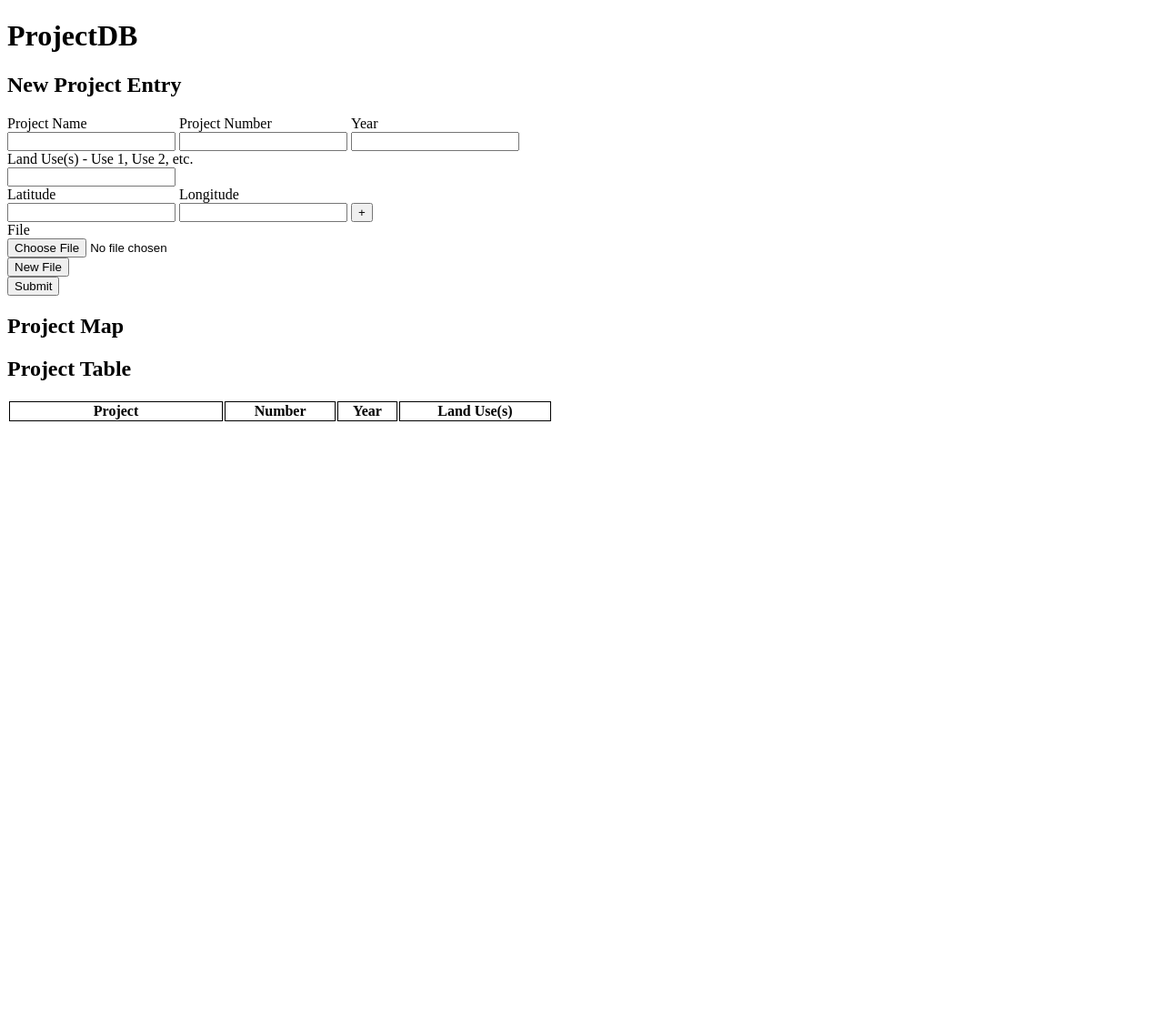
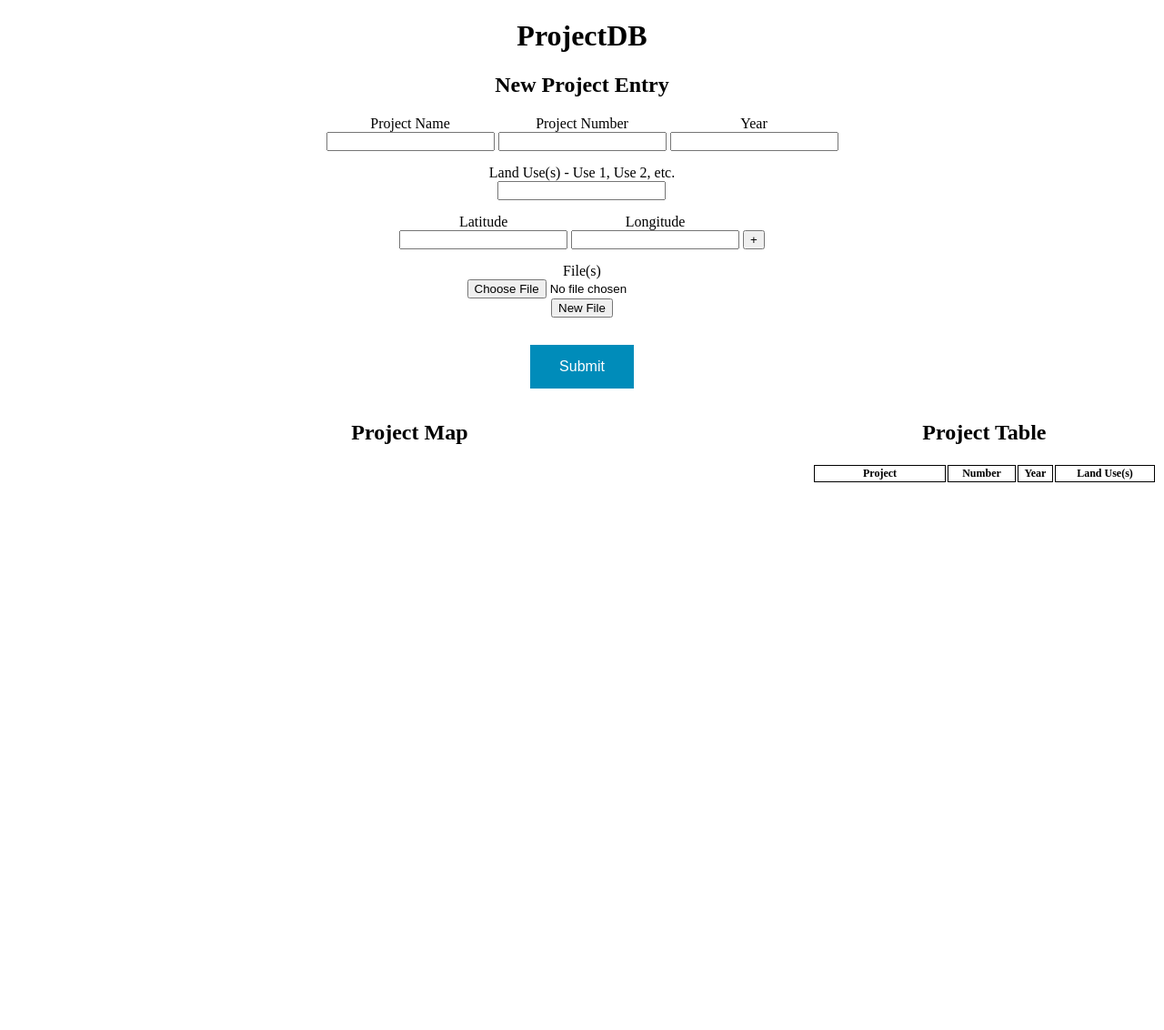
Before and after one commit to cbodonnell/ProjectDB, a Flask app: template templates/index.html in a window 1280 px wide. Shown: the whole page at 91% size. Before the commit the page ends 463 px from the top, so only its background shows below. Run offline with Flask 2, Linux system fonts and the light colour scheme; the template is opened without the code that fills it, so the values that code supplies are empty; some libraries are stand-ins or nearby versions.

Commit message:
lots of styling
General updates to the look and feel of application (centering, spacing, etc).

Shiny new submit button!

```diff
--- a/server.py
+++ b/server.py
@@ -1,28 +1,38 @@
-''' --- TODO ---
-    Account for entries with no files
-    Allow for multiple file entries
-    Add query form
-    Add table of projects (delete, select, etc.)
+'''
+# --- TODO ---
+Change lane use form to dropdown with an option of other/custom if use has not been identified
+Lane uses will be stored in a second database (or new table in data.db?)
+Add query form (map and table respond)
+Add table of projects (delete, select, etc.)
 '''
 
-# Import flask
-from flask import Flask, flash, request, render_template, redirect, url_for
-from flask_googlemaps import Map, GoogleMaps
-
-# Create instance of Flask
-app = Flask(__name__)
+# --- IMPORTS ---
 
 # Import modules
 import sqlite3
 import os
+# Import flask and other objects/functions
+from flask import Flask, flash, request, render_template, redirect
 from werkzeug.utils import secure_filename
+from flask_googlemaps import Map, GoogleMaps
+
+# --- PROJECT SETTINGS ---
+
+INITIAL_QUERY = 'SELECT * FROM projects'
+UPLOAD_FOLDER = 'static\\projectfiles'
+ALLOWED_EXTENSIONS = set(['pdf', 'xls', 'xlsx', 'doc', 'docx', 'ppt', 'pptx'])
+
+# --- FLASK ---
+
+# Create instance of Flask
+app = Flask(__name__)
+app.config['UPLOAD_FOLDER'] = UPLOAD_FOLDER
+
+# --- GOOGLE MAPS API ---
 
 GoogleMaps(app, key="AIzaSyCXQrHx19mk6AFy8wny93mhdBslSNxptbw")
 
-UPLOAD_FOLDER = 'static\\projectfiles'
-ALLOWED_EXTENSIONS = set(['pdf', 'xls', 'xlsx', 'doc', 'docx', 'ppt', 'pptx'])
-
-app.config['UPLOAD_FOLDER'] = UPLOAD_FOLDER
+# --- URL REQUESTS ---
 
 # Assign a function to a URL
 # Index function
@@ -45,11 +55,7 @@ def mapview():
                         use text,
                         lat decimal,
                         lng decimal,
-			filePath text)''')
-##        sampleData = [('Kings/Flatbush Parking', '26179.00', 2017, 'Destination Retail', 40.6460, -73.9561, 'example.pdf'),
-##                      ('Bobover School', '29586.00', 2017, 'School K-5', 40.6412, -73.9837, 'example.pdf'),
-##                      ('Lower Concourse North', '29753.00', 2016, 'Residential, Local Retail, Open Space', 40.8197, -73.9310, 'example.pdf')]
-##        c.executemany('INSERT INTO projects VALUES (?,?,?,?,?,?,?)', sampleData)
+                        filePath text)''')
         conn.commit()
 
     # Generate map and grab data
@@ -75,19 +81,15 @@ def hello_data():
     lat = float(request.form['lat'])
     lng = float(request.form['lng'])
 
-    # check if the post request has the file part
-    if 'file-1' not in request.files:
-        flash('No file part')
-    else:
-        files = []
-        for key in request.files:
-            file = request.files[key]
-            if file and allowed_file(file.filename):
-                if not os.path.exists(UPLOAD_FOLDER + '\\' + name):
-                    os.makedirs(UPLOAD_FOLDER + '\\' + name)
-                filename = secure_filename(file.filename)
-                file.save(os.path.join(app.config['UPLOAD_FOLDER'], name, filename))
-                files.append(file)
+    files = []
+    for key in request.files:
+        file = request.files[key]
+        if file and allowed_file(file.filename):
+            if not os.path.exists(UPLOAD_FOLDER + '\\' + name):
+                os.makedirs(UPLOAD_FOLDER + '\\' + name)
+            filename = secure_filename(file.filename)
+            file.save(os.path.join(app.config['UPLOAD_FOLDER'], name, filename))
+            files.append(file)
 
     conn = sqlite3.connect('data.db')
     c = conn.cursor()
@@ -108,25 +110,39 @@ def hello_data():
 
     return redirect(request.url)
 
+# --- FUNCTIONS ---
+
 # Function to generate map from DB
 def generate_map(conn, c):
     # Queries the database and creates a results array of marker dictionaries
-    c.execute('SELECT * FROM projects')
+    c.execute(INITIAL_QUERY)
     rows = c.fetchall()
     conn.close()
     results = []
     for row in rows:
-        fileEntry = ""
-        for file in row[6].split(", "):
-            fileEntry += '<div><a href="static/projectfiles/%s/%s" target="_blank">%s</a></div>' % (row[0], file, file.split("/")[-1])
+        name = row[0]
+        number = row[1]
         year = row[2]
+        use = row[3]
+        files = row[6]
+        if number == '':
+            numberEntry = ''
+        else:
+            numberEntry = '<p>Project #: %s</p>'
         if year == '':
             yearEntry = ''
         else:
             yearEntry = ' (%s)' % year
+        if use == '':
+            useEntry = ''
+        else:
+            useEntry = '<p>Land Use: %s</p>' % use
+        fileEntry = ''
+        for file in files.split(", "):
+            fileEntry += '<div><a href="static/projectfiles/%s/%s" target="_blank">%s</a></div>' % (name, file, file.split("/")[-1])
         entry = {'lat': row[4],
                  'lng': row[5],
-                 'infobox': '<h3>%s%s</h3><p>Project #: %s</p><p>Land Use: %s</p>%s' % (row[0], yearEntry, row[1], row[3], fileEntry)}
+                 'infobox': '<h3>%s%s</h3>%s%s%s' % (name, yearEntry, numberEntry, useEntry, fileEntry)}
         results.append(entry)
 
     # creating a map in the view
@@ -135,7 +151,7 @@ def generate_map(conn, c):
         lat=40.7348,
         lng=-73.9229,
         zoom=10,
-        style="height:600px;width:600px;margin:0;",
+        style="height:600px;width:100%;margin:0;",
         markers=results,
     )
 
@@ -146,5 +162,7 @@ def allowed_file(filename):
     return '.' in filename and \
            filename.rsplit('.', 1)[1].lower() in ALLOWED_EXTENSIONS
 
+# --- MAIN FUNCTION ---
+
 if __name__ == "__main__":
     app.run(debug=True)
--- a/static/css/style.css
+++ b/static/css/style.css
@@ -1,20 +1,85 @@
+/* GLOBAL */
+
+h1 {
+    text-align: center;
+}
+
+h2 {
+    text-align: center;
+}
+
 p {
 	margin: 0px;
 }
 
 table {
 	table-layout: fixed;
-	width: 600px;
+	width: 100%;
 }
 
 td {
     border: 1px solid black;
     overflow: hidden;
 	text-align: center;
+	font-size: 12px;
+}
+
+/* ENTRY FORM */
+
+.form {
+    text-align: center;
+}
+
+.project-info {
+    margin: 0px 0px 15px 0px;
+}
+
+.use-info {
+    margin: 0px 0px 15px 0px;
+}
+
+.location-info {
+    margin: 0px 0px 15px 0px;
+}
+
+.file-info {
+    margin: 0px 0px 30px 0px;
 }
 
 .field {
 	display: inline-block;
+}
+
+.submit-button {
+    margin: 0px 0px 15px 0px;
+}
+
+#submit {
+    background-color: #008CBA; /* Blue */
+    border: none;
+    color: white;
+    padding: 15px 32px;
+    text-align: center;
+    text-decoration: none;
+    display: inline-block;
+    font-size: 16px;
+}
+
+/* MAP and TABLE */
+
+.map-wrapper {
+    width: 100%;
+    margin: 0px auto;
+}
+
+.project-map {
+    width: 70%;
+    float: left;
+}
+
+.project-table {
+    width: 30%;
+    float:right;
 }
 
 .table-header {
@@ -22,7 +87,6 @@ td {
 }
 
 .table-body {
-	height:100px;
-	width: 625px;
-	overflow:auto;
+	height:600px;
+	overflow: auto;
 }
--- a/templates/index.html
+++ b/templates/index.html
@@ -24,7 +24,7 @@
 						</div>
 						<div class="field">
 							<p>Year</p>
-							<input type="text" name="year" onkeypress='return event.charCode >= 48 && event.charCode <= 57'></input>
+							<input type="text" name="year" onkeypress='return event.charCode >= 48 && event.charCode <= 57'>
 						</div>
 					</div>
 					<div class="use-info">
@@ -46,7 +46,7 @@
 					</div>
 					<div class="file-info">
 						<div id="file-field" class="field">
-							<p>File</p>
+							<p>File(s)</p>
 							<div>
 								<input type="file" name="file-1">
 							</div>
@@ -61,21 +61,22 @@
 				</form>
 			</div>
 		</div>
+		<div class="map-wrapper">
 			<div class="project-map">
 				<h2>Project Map</h2>
 				<div class="map">
 					{{mymap.html}}
 				</div>
 			</div>
+			<div class="project-table">
 				<h2>Project Table</h2>
-		<div class="project-table">
 				<div class="table-header">
 					<table>
 						<tr>
-						<td width="100px">Project</td>
-						<td width="50px">Number</td>
-						<td width="25px">Year</td>
-						<td width="70px">Land Use(s)</td>
+							<td width="40%">Project</td>
+							<td width="20%">Number</td>
+							<td width="10%">Year</td>
+							<td width="30%">Land Use(s)</td>
 						</tr>
 					</table>
 				</div>
@@ -83,15 +84,16 @@
 					<table>
 					{% for item in data %}
 						<tr>
-						<td width="100px" style="text-align:left;">{{item[0]}}</td>
-						<td width="50px">{{item[1]}}</td>
-						<td width="25px">{{item[2]}}</td>
-						<td width="70px">{{item[3]}}</td>
+							<td width="40%" style="text-align:left;">{{item[0]}}</td>
+							<td width="20%">{{item[1]}}</td>
+							<td width="10%">{{item[2]}}</td>
+							<td width="30%">{{item[3]}}</td>
 						</tr>
 					{% endfor %}
 					</table>
 				</div>
 			</div>
+		</div>
 	<script type="text/javascript" src="{{ url_for('static', filename='js/main.js') }}"></script>
 	</body>
 </html>
```
Also changed, not shown: static/js/main.js (line endings or trailing spaces). Lines whose indentation alone changed are shown as unchanged.
